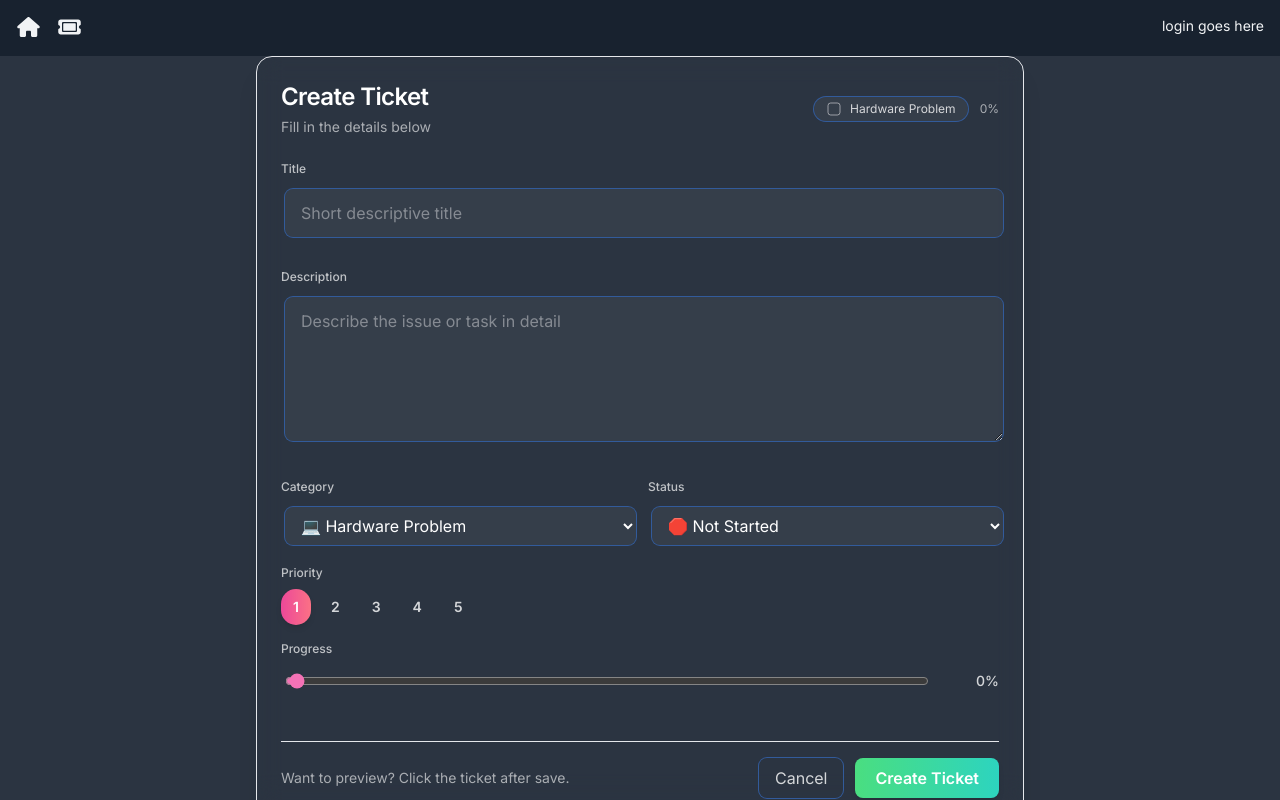
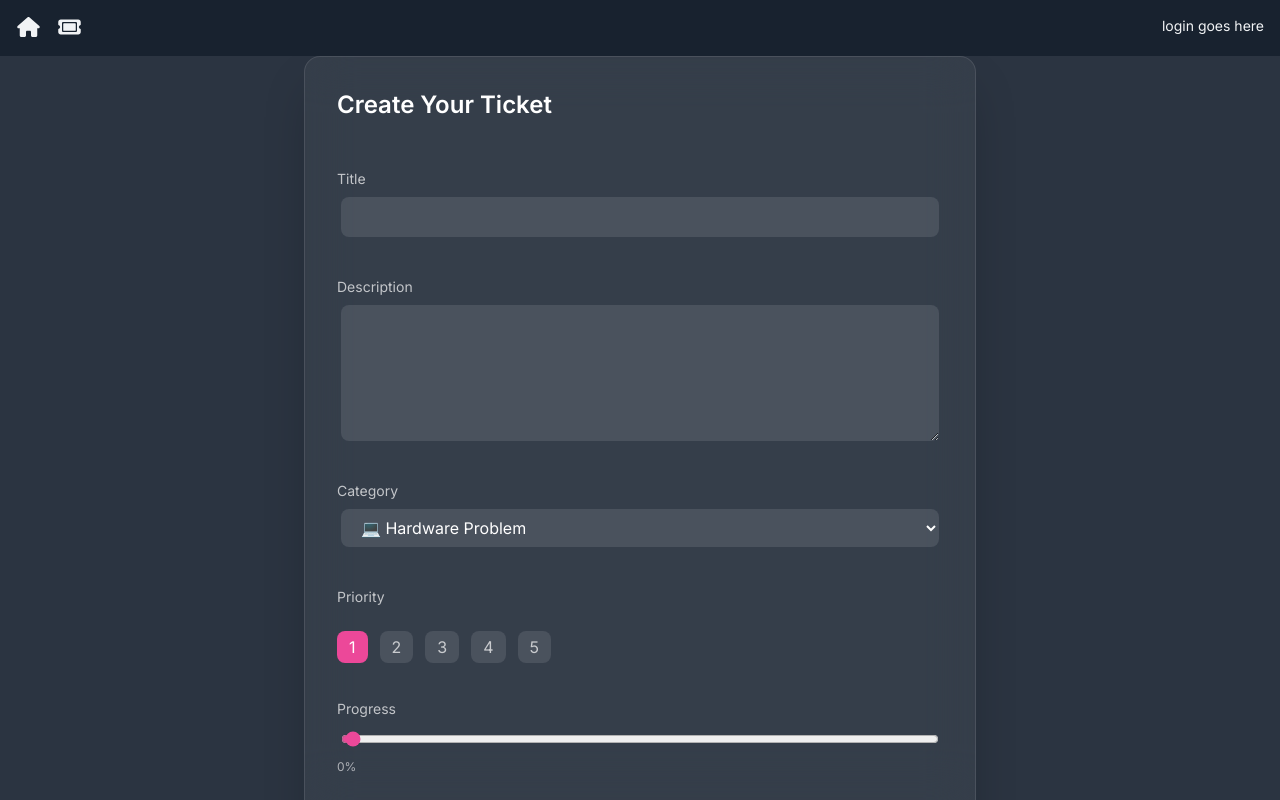
Before and after one commit to whyDoILoveThis/task-ticket-creator, a Next.js app: page /TicketPage/new in a window 1280 px wide. Built offline with nearby package versions, Linux system fonts and the light colour scheme.

Commit message:
Update TicketForm.jsx

```diff
--- a/app/(components)/TicketForm.jsx
+++ b/app/(components)/TicketForm.jsx
@@ -1,152 +1,173 @@
 "use client";
 
+import { useRouter } from "next/navigation";
 import React, { useState } from "react";
-import { useRouter } from "next/navigation";
 import SpinnyLoader from "./SpinnyLoader";
 
 const TicketForm = ({ ticket }) => {
+  const [isLoading, setIsLoading] = useState(false);
+  const EDITMODE = ticket._id !== "new";
   const router = useRouter();
-  const [isLoading, setIsLoading] = useState(false);
 
-  const EDITMODE = ticket && ticket._id !== "new";
-
-  // starting data (filled with ticket when editing)
   const startingTicketData = {
-    title: "",
-    description: "",
-    priority: 1,
-    progress: 0,
-    status: "not started",
-    category: "Hardware Problem",
+    title: EDITMODE ? ticket.title : "",
+    description: EDITMODE ? ticket.description : "",
+    priority: EDITMODE ? ticket.priority : 1,
+    progress: EDITMODE ? ticket.progress : 0,
+    status: EDITMODE ? ticket.status : "not started",
+    category: EDITMODE ? ticket.category : "Hardware Problem",
   };
-
-  if (EDITMODE) {
-    startingTicketData.title = ticket.title || "";
-    startingTicketData.description = ticket.description || "";
-    startingTicketData.priority = ticket.priority ?? 1;
-    startingTicketData.progress = ticket.progress ?? 0;
-    startingTicketData.status = ticket.status || "not started";
-    startingTicketData.category = ticket.category || "Hardware Problem";
-  }
 
   const [formData, setFormData] = useState(startingTicketData);
 
   const handleChange = (e) => {
-    const { name, value, type } = e.target;
-    const parsedValue = type === "number" ? Number(value) : value;
-    setFormData((prev) => ({ ...prev, [name]: parsedValue }));
-  };
-
-  const setPriority = (n) => {
-    setFormData((prev) => ({ ...prev, priority: n }));
+    const { name, value } = e.target;
+    setFormData((prev) => ({ ...prev, [name]: value }));
   };
 
   const handleSubmit = async (e) => {
     e.preventDefault();
     setIsLoading(true);
 
-    try {
-      const url = EDITMODE ? `/api/Tickets/${ticket._id}` : "/api/Tickets";
+    const endpoint = EDITMODE
+      ? `/api/Tickets/${ticket._id}`
+      : "/api/Tickets";
+
     const method = EDITMODE ? "PUT" : "POST";
 
-      const res = await fetch(url, {
+    const res = await fetch(endpoint, {
       method,
+      body: JSON.stringify({ formData }),
       headers: { "Content-Type": "application/json" },
-        body: JSON.stringify({ formData }),
     });
 
-      if (!res.ok) {
-        const errText = await res.text().catch(() => "");
-        throw new Error(`Request failed: ${res.status} ${errText}`);
-      }
+    if (!res.ok) throw new Error("❌ Ticket submission failed");
 
-      // success -> navigate home and refresh
     router.push("/");
     router.refresh();
-    } catch (err) {
-      console.error("Ticket save error:", err);
-      // show a basic alert — replace with your own toast
-      alert("Failed to save ticket. Check console for details.");
-    } finally {
-      setIsLoading(false);
-    }
   };
 
-  return (
-    <div className="w-full flex justify-center px-4">
+  return isLoading ? (
+    <div className="flex justify-center items-center h-full">
+      <SpinnyLoader />
+    </div>
+  ) : (
+    <div className="flex justify-center mb-32">
       <form
         onSubmit={handleSubmit}
-        className="w-full max-w-3xl bg-gradient-to-br from-white/4 to-white/2 backdrop-blur-md border border-white/8 rounded-2xl p-6 shadow-xl"
+        method="post"
+        className="w-full max-w-2xl rounded-2xl bg-white/5 backdrop-blur-xl
+        p-8 shadow-2xl border border-white/10 flex flex-col gap-6"
       >
-        {/* Header */}
-        <div className="flex items-center justify-between mb-6">
-          <div>
-            <h2 className="text-2xl font-semibold text-white tracking-tight">
-              {EDITMODE ? "Update Ticket" : "Create Ticket"}
-            </h2>
-            <p className="text-sm text-white/60 mt-1">
-              {EDITMODE ? `Editing: ${ticket.title}` : "Fill in the details below"}
-            </p>
+        {/* Title */}
+        <h3 className="text-2xl font-semibold text-white mb-2">
+          {EDITMODE ? (
+            <>
+              <span className="text-pink-400">Update Ticket:</span>{" "}
+              <span className="text-white/80">{ticket.title}</span>
+            </>
+          ) : (
+            "Create Your Ticket"
+          )}
+        </h3>
+
+        {/* Input Fields */}
+        <div className="flex flex-col gap-5">
+          {/* Title */}
+          <div className="flex flex-col">
+            <label className="text-sm text-white/70 mb-1">Title</label>
+            <input
+              name="title"
+              type="text"
+              required
+              value={formData.title}
+              onChange={handleChange}
+              className="rounded-lg bg-white/10 px-4 py-2 text-white
+              focus:outline-none focus:ring-2 focus:ring-pink-500"
+            />
           </div>
 
-          <div className="flex items-center gap-3">
-            <span className="inline-flex items-center gap-2 px-3 py-1 rounded-full bg-white/5 text-xs text-white/80 ring-1 ring-white/6">
-              <svg className="w-4 h-4 opacity-80" viewBox="0 0 24 24" fill="none">
-                <path d="M3 7a4 4 0 014-4h10a4 4 0 014 4v10a4 4 0 01-4 4H7a4 4 0 01-4-4V7z" stroke="currentColor" strokeWidth="1.2" />
-              </svg>
-              {formData.category}
-            </span>
-            <div className="text-xs text-white/60">{formData.progress}%</div>
-          </div>
+          {/* Description */}
+          <div className="flex flex-col">
+            <label className="text-sm text-white/70 mb-1">Description</label>
+            <textarea
+              name="description"
+              rows={5}
+              required
+              value={formData.description}
+              onChange={handleChange}
+              className="rounded-lg bg-white/10 px-4 py-2 text-white
+              focus:outline-none focus:ring-2 focus:ring-pink-500"
+            />
           </div>
 
-        {/* Title */}
-        <label className="block text-xs font-medium text-white/70 mb-2">Title</label>
-        <input
-          name="title"
-          value={formData.title}
-          onChange={handleChange}
-          required
-          className="w-full mb-4 px-4 py-3 rounded-lg bg-white/5 ring-1 ring-white/6 text-white placeholder-white/40 focus:outline-none focus:ring-2 focus:ring-white/10"
-          placeholder="Short descriptive title"
-        />
-
-        {/* Description */}
-        <label className="block text-xs font-medium text-white/70 mb-2">Description</label>
-        <textarea
-          name="description"
-          value={formData.description}
-          onChange={handleChange}
-          rows={5}
-          required
-          className="w-full mb-4 px-4 py-3 rounded-lg bg-white/5 ring-1 ring-white/6 text-white placeholder-white/40 focus:outline-none focus:ring-2 focus:ring-white/10"
-          placeholder="Describe the issue or task in detail"
-        />
-
-        <div className="grid grid-cols-1 md:grid-cols-2 gap-4 mb-4">
           {/* Category */}
-          <div>
-            <label className="block text-xs font-medium text-white/70 mb-2">Category</label>
+          <div className="flex flex-col">
+            <label className="text-sm text-white/70 mb-1">Category</label>
             <select
               name="category"
               value={formData.category}
               onChange={handleChange}
-              className="w-full px-3 py-2 rounded-lg bg-white/5 ring-1 ring-white/6 text-white focus:outline-none"
+              className="rounded-lg bg-white/10 px-4 py-2 text-white
+              focus:outline-none focus:ring-2 focus:ring-pink-500"
             >
-              <option>💻 Hardware Problem</option>
-              <option>🧑‍💻 Software Problem</option>
-              <option>⛏️ Project</option>
+              <option value="Hardware Problem">💻 Hardware Problem</option>
+              <option value="Software Problem">👨‍💻 Software Problem</option>
+              <option value="Project">⛏️ Project</option>
             </select>
           </div>
 
+          {/* Priority */}
+          <div className="flex flex-col">
+            <label className="text-sm text-white/70 mb-2">Priority</label>
+            <div className="flex gap-3">
+              {[1, 2, 3, 4, 5].map((p) => (
+                <label
+                  key={p}
+                  className={`flex items-center gap-2 rounded-lg px-3 py-1 cursor-pointer
+                  ${formData.priority == p ? "bg-pink-500 text-white" : "bg-white/10 text-white/70"}
+                  transition`}
+                >
+                  <input
+                    type="radio"
+                    name="priority"
+                    value={p}
+                    checked={formData.priority == p}
+                    onChange={handleChange}
+                    className="hidden"
+                  />
+                  {p}
+                </label>
+              ))}
+            </div>
+          </div>
+
+          {/* Progress */}
+          <div className="flex flex-col">
+            <label className="text-sm text-white/70 mb-1">Progress</label>
+            <input
+              type="range"
+              name="progress"
+              min="0"
+              max="100"
+              value={formData.progress}
+              onChange={handleChange}
+              className="accent-pink-500 cursor-pointer"
+            />
+            <span className="text-xs text-white/60 mt-1">
+              {formData.progress}%
+            </span>
+          </div>
+
           {/* Status */}
-          <div>
-            <label className="block text-xs font-medium text-white/70 mb-2">Status</label>
+          <div className="flex flex-col">
+            <label className="text-sm text-white/70 mb-1">Status</label>
             <select
               name="status"
               value={formData.status}
               onChange={handleChange}
-              className="w-full px-3 py-2 rounded-lg bg-white/5 ring-1 ring-white/6 text-white focus:outline-none"
+              className="rounded-lg bg-white/10 px-4 py-2 text-white
+              focus:outline-none focus:ring-2 focus:ring-pink-500"
             >
               <option value="not started">🛑 Not Started</option>
               <option value="started">🏃‍♂️ Started</option>
@@ -155,75 +176,17 @@ const TicketForm = ({ ticket }) => {
           </div>
         </div>
 
-        {/* Priority pills */}
-        <div className="mb-4">
-          <label className="block text-xs font-medium text-white/70 mb-2">Priority</label>
-          <div className="inline-flex gap-2">
-            {[1, 2, 3, 4, 5].map((n) => {
-              const selected = formData.priority === n;
-              return (
-                <button
-                  key={n}
-                  type="button"
-                  onClick={() => setPriority(n)}
-                  className={`px-3 py-2 rounded-full text-sm font-semibold transition-all
-                    ${selected ? "bg-gradient-to-r from-pink-500 to-rose-400 text-white shadow-md" : "bg-white/3 text-white/80 hover:scale-[1.02]"}`}
-                >
-                  {n}
-                </button>
-              );
-            })}
-          </div>
-        </div>
-
-        {/* Progress */}
-        <div className="mb-6">
-          <label className="block text-xs font-medium text-white/70 mb-2">Progress</label>
-
-          <div className="flex items-center gap-4">
-            <input
-              name="progress"
-              value={formData.progress}
-              onChange={handleChange}
-              type="range"
-              min="0"
-              max="100"
-              className="w-full accent-pink-400"
-            />
-            <div className="w-14 text-right text-sm font-medium text-white/80">{formData.progress}%</div>
-          </div>
-
-          <div className="w-full h-2 bg-white/6 rounded-full mt-3 overflow-hidden">
-            <div
-              className="h-full rounded-full transition-all"
-              style={{ width: `${formData.progress}%`, background: "linear-gradient(90deg,#ff7aa2,#ffb36b)" }}
-            />
-          </div>
-        </div>
-
-        {/* Actions */}
-        <div className="pt-4 border-t border-white/6 flex items-center justify-between">
-          <div className="text-sm text-white/60">Want to preview? Click the ticket after save.</div>
-
-          <div className="flex items-center gap-3">
-            <button
-              type="button"
-              onClick={() => router.back()}
-              className="px-4 py-2 rounded-lg bg-transparent text-white/80 ring-1 ring-white/6 hover:bg-white/5 transition"
-            >
-              Cancel
-            </button>
-
+        {/* Submit */}
+        <div className="flex justify-center mt-6">
           <button
             type="submit"
-              disabled={isLoading}
-              className={`px-5 py-2 rounded-lg text-white font-semibold transition
-                ${EDITMODE ? "bg-gradient-to-r from-cyan-500 to-blue-500" : "bg-gradient-to-r from-green-400 to-teal-400"}
-                ${isLoading ? "opacity-70 cursor-not-allowed" : "shadow-md"}`}
+            className={`px-6 py-2 rounded-xl font-semibold transition
+            ${EDITMODE
+              ? "bg-pink-500 hover:bg-pink-600 text-white"
+              : "bg-green-500 hover:bg-green-600 text-white"}`}
           >
-              {isLoading ? <span className="flex items-center gap-2"><SpinnyLoader /> Saving...</span> : (EDITMODE ? "Update Ticket" : "Create Ticket")}
+            {EDITMODE ? "Update Ticket" : "Create Ticket"}
           </button>
-          </div>
         </div>
       </form>
     </div>
```
Lines whose indentation alone changed are shown as unchanged.
